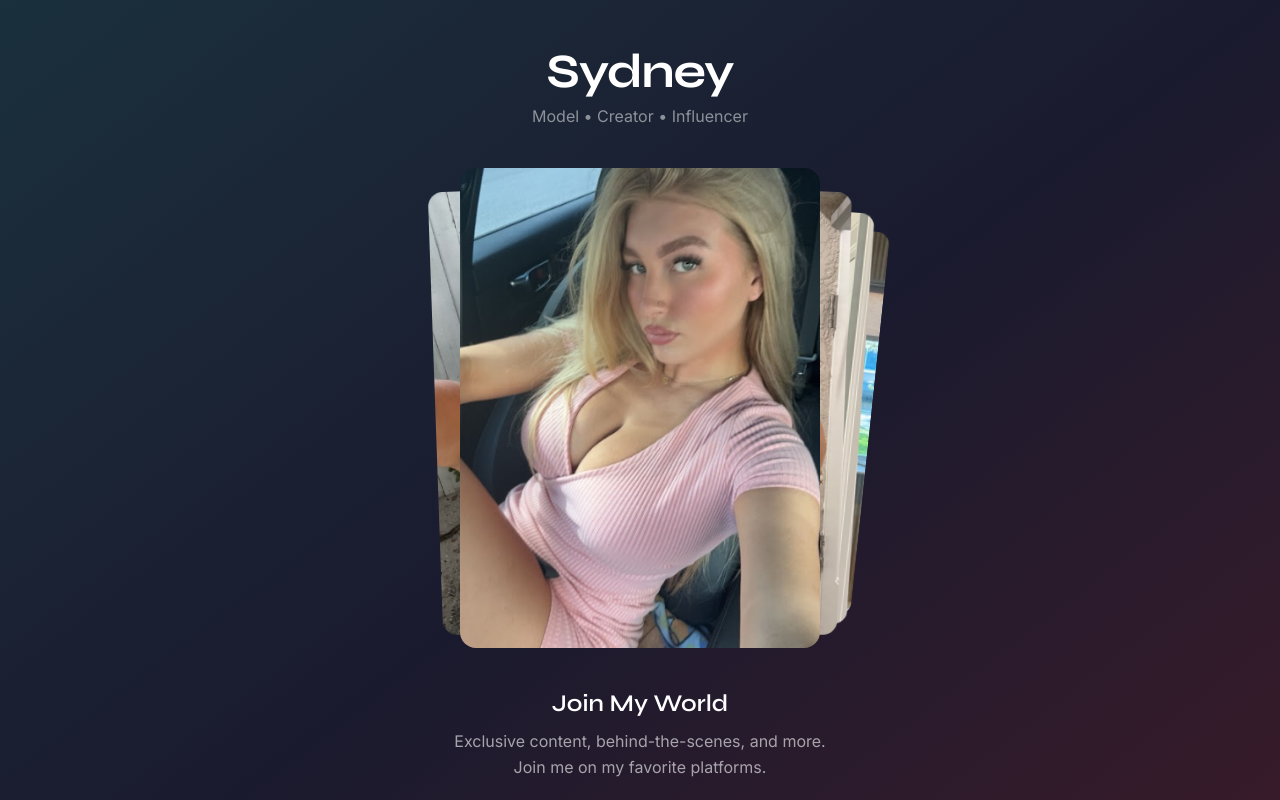
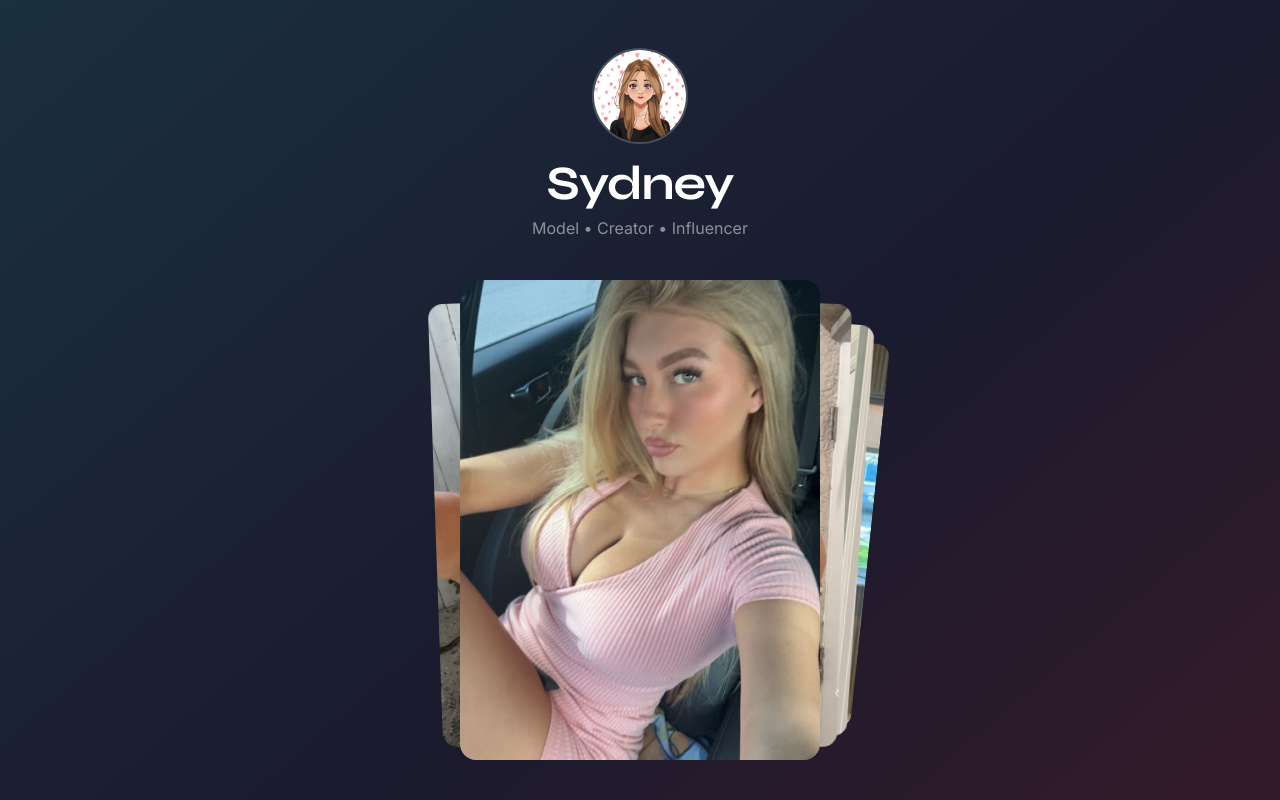
Before and after one commit to akibrehbari/model-sydney, a Next.js app: page / in a window 1280 px wide. Shown: the top 800 px of the page. Built offline with nearby package versions, Linux system fonts and the light colour scheme.

Commit message:
Add avatar image above model name

```diff
--- a/src/app/page.tsx
+++ b/src/app/page.tsx
@@ -62,6 +62,7 @@ export default function ModelPage() {
     <main
       className={`flex flex-col items-center justify-center px-6 py-12 bg-gradient-to-br ${gradient} text-white min-h-screen`}
     >
+      <img src="/avatar.png" alt="Avatar" className="w-24 h-24 rounded-full object-cover mb-4 border-2 border-white/20" />
       <h1 className="font-heading text-4xl sm:text-5xl font-bold tracking-tight text-center mb-2">
         {model.name}
       </h1>
```
Also changed, not shown: public/avatar.png (added), 1 other file (tests, documents, lock files or other folders).
